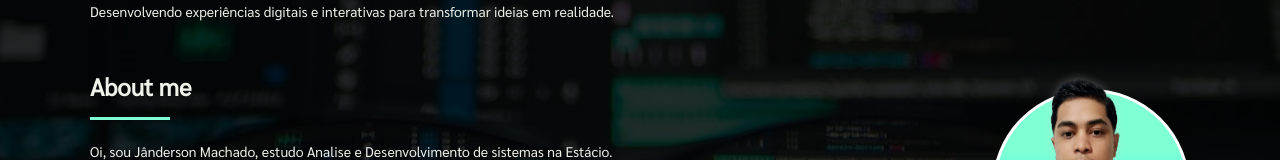
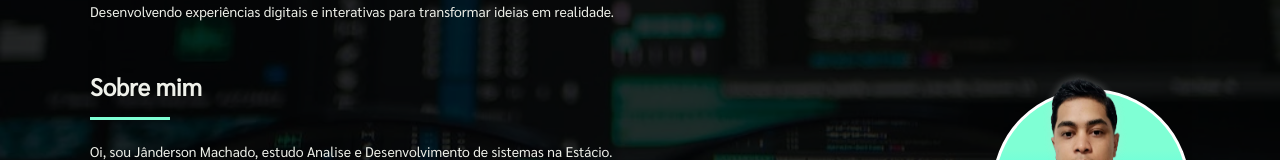
Before and after one commit to jotaMch/Portfolio_Jm, a React (Vite) app: page / in a window 1280 px wide. Shown: the part 267-427 px from the top of the page. Built offline with nearby package versions, Linux system fonts and the light colour scheme.

Commit message:
alterar lingua

```diff
--- a/src/App.jsx
+++ b/src/App.jsx
@@ -9,15 +9,12 @@ import Educacao from './components/Educacao';
 import Footer from './components/Footer';
 import Mensagem from './components/Mensagem';
 import Techskill from './components/TechSkills';
-
 import Usd from './assets/usd.png';
 import Br from './assets/brasil.png';
 import styled from 'styled-components';
 
-
 function App() {
   const [isEnglish, setIsEnglish] = useState(false);
-
   const handleLanguage = () => {
     console.log(isEnglish);
     setIsEnglish(prevIsEnglish => !prevIsEnglish);
--- a/src/components/About.jsx
+++ b/src/components/About.jsx
@@ -25,13 +25,11 @@ function About(props) {
                                             Desenvolvedor <span style={{ fontFamily: 'Sarabun, sem serifa'}}className='destaque-color'>Front-end</span>
                                         </h1>
                                     }
-
                                     {props.isEnglish &&
                                         <h1 style={{ fontFamily: 'Sarabun, sem serifa',fontWeight: 200,}}>
                                             <span style={{ fontFamily: 'Sarabun, sem serifa'}}className='destaque-color'>Front-end</span> Developer
                                         </h1>
                                     }
-
                                     {!props.isEnglish &&
                                     <p>
                                         Desenvolvendo experiências digitais
@@ -39,15 +37,14 @@ function About(props) {
                                         em realidade.
                                     </p>
                                     }
-
                                     {props.isEnglish &&
                                     <p>
                                         Developing digital and interactive experiences
                                         to turn ideas into reality.
                                     </p>}
                                 </div>
-                                {props.isEnglish && <h2 className="onUp">Sobre mim</h2>}
-                                {!props.isEnglish && <h2 className="onUp">About me</h2>}
+                                {!props.isEnglish && <h2 className="onUp">Sobre mim</h2>}
+                                {props.isEnglish && <h2 className="onUp">About me</h2>}
                                 <div className="border_bottom onUp"></div>
                                 {!props.isEnglish &&
                                     <p  className='text-sobre onUp'>
--- a/src/components/Footer.jsx
+++ b/src/components/Footer.jsx
@@ -1,7 +1,5 @@
 import React from "react";
 import '../styles/footer.css';
-
-
 import { BiLogoLinkedin } from "react-icons/bi";
 import { BiLogoGithub} from "react-icons/bi";
 import { BiLogoGmail } from "react-icons/bi";
```
